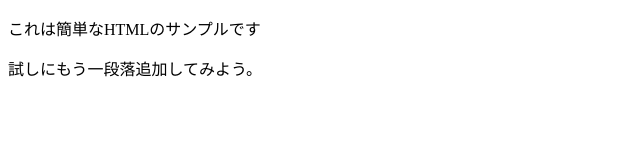
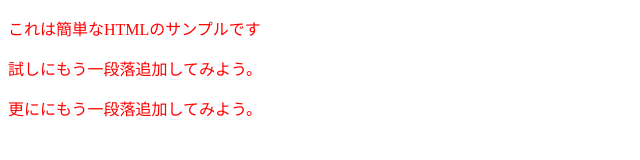
Before and after one commit to yama3trail/html-test, a plain HTML site: page index.html in a window 1280 px wide. Shown: the whole page, without its empty margins (0-640 px from the left). Drawn offline with Linux system fonts and the light colour scheme.

Commit message:
更にもう一段追加

```diff
--- a/index.html
+++ b/index.html
@@ -3,9 +3,11 @@
   <head>
      <meta charset="UTF-8">
      <title>HTMLのサンプル</title>
+     <link rel="stylesheet" type="text/css" href="web.css">
   </head>
   <body>
         <p>これは簡単なHTMLのサンプルです </p>
         <p>試しにもう一段落追加してみよう。 </p>
+        <p>更ににもう一段落追加してみよう。 </p>
   </body>
 </html>
--- /dev/null
+++ b/web.css
@@ -0,0 +1,3 @@
+p{
+    color:  red;
+}
```
